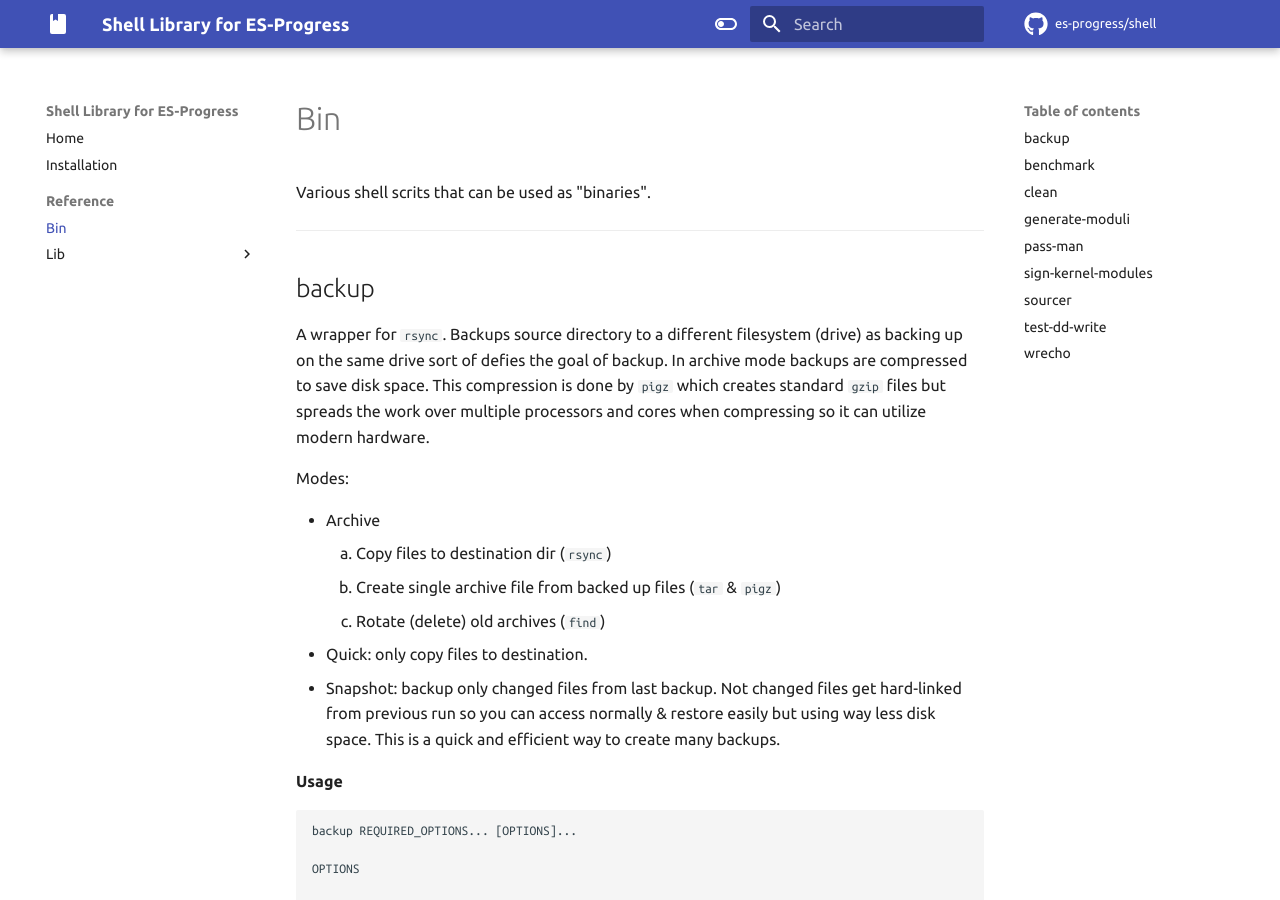
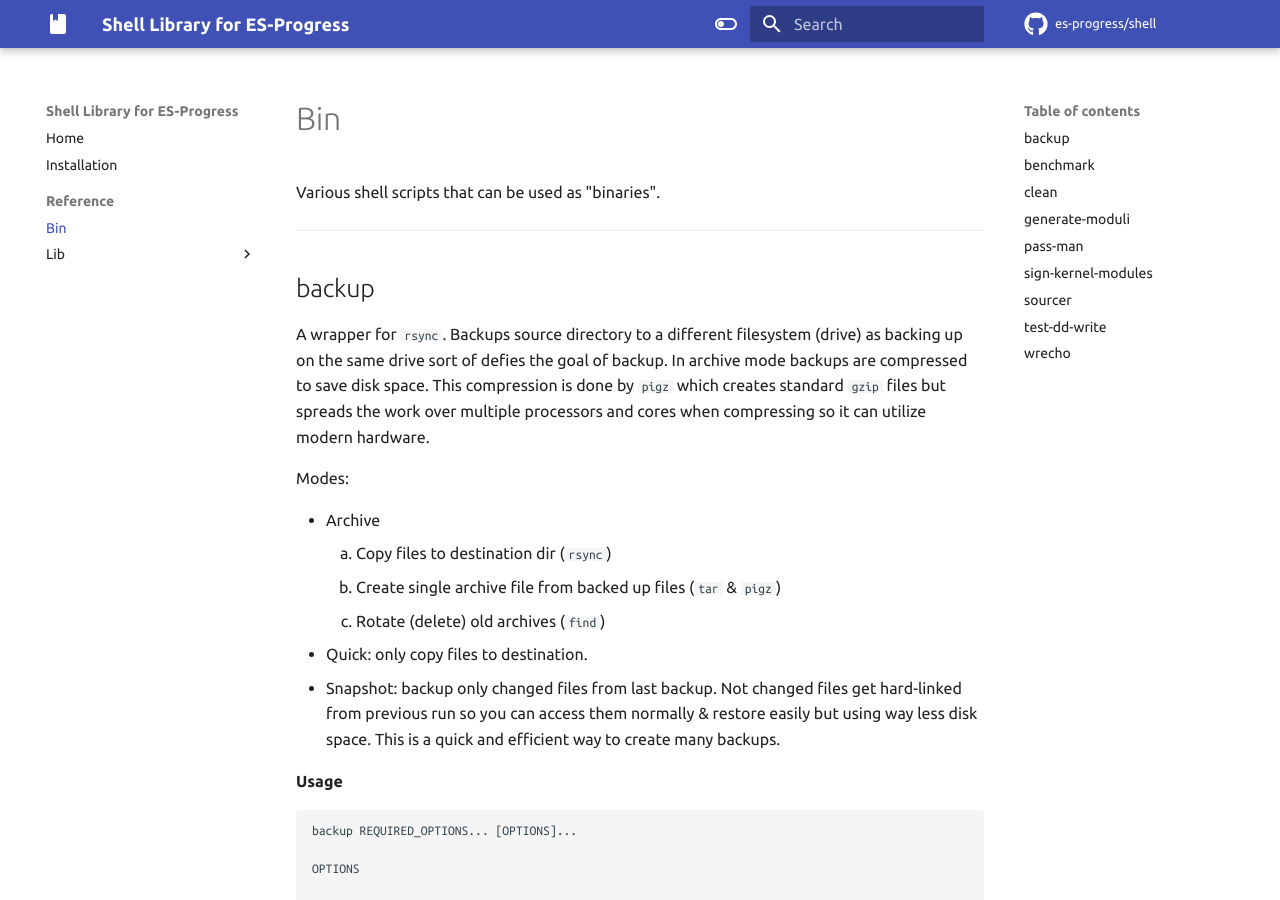
Before and after one commit to es-progress/shell, an MkDocs documentation site: the page built from docs/bin.md, in a window 1280 px wide and 900 px high. Built offline with MkDocs 1.6.1 and Material for MkDocs 9.7.7, drawn with Linux system fonts in a browser that asks for light colours; emoji names are drawn with the system emoji font; comment, search, counter and statistics services are not loaded; some of the changed text lies outside the part shown.

Commit message:
docs/bin: fix typo

```diff
--- a/docs/bin.md
+++ b/docs/bin.md
@@ -1,6 +1,6 @@
 # Bin
 
-Various shell scrits that can be used as "binaries".
+Various shell scripts that can be used as "binaries".
 
 ---
 
@@ -19,7 +19,7 @@ Modes:
     1. Rotate (delete) old archives (`find`)
 -   Quick: only copy files to destination.
 -   Snapshot: backup only changed files from last backup.
-    Not changed files get hard-linked from previous run so you can access normally & restore easily but using way less disk space.
+    Not changed files get hard-linked from previous run so you can access them normally & restore easily but using way less disk space.
     This is a quick and efficient way to create many backups.
 
 **Usage**
```
Also changed, not shown: other parts of docs/bin.md (+3 -2 lines).
